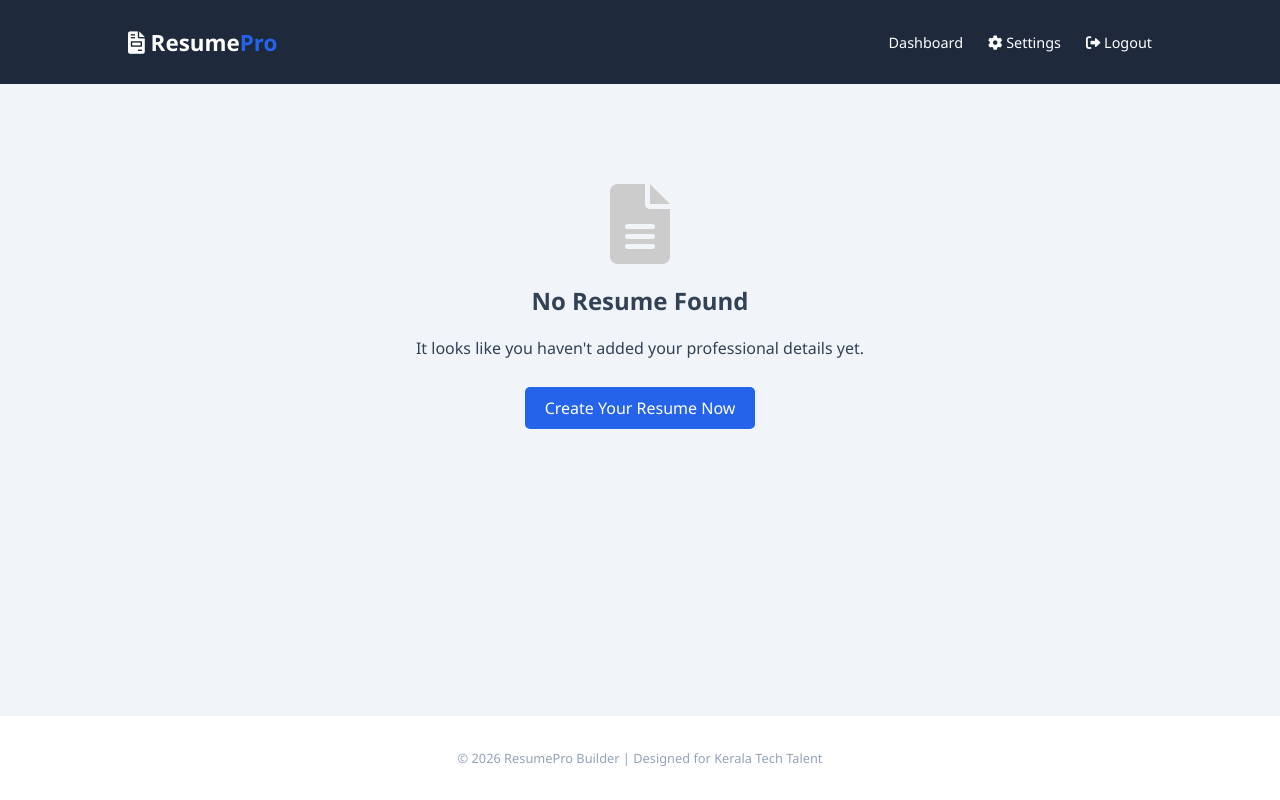
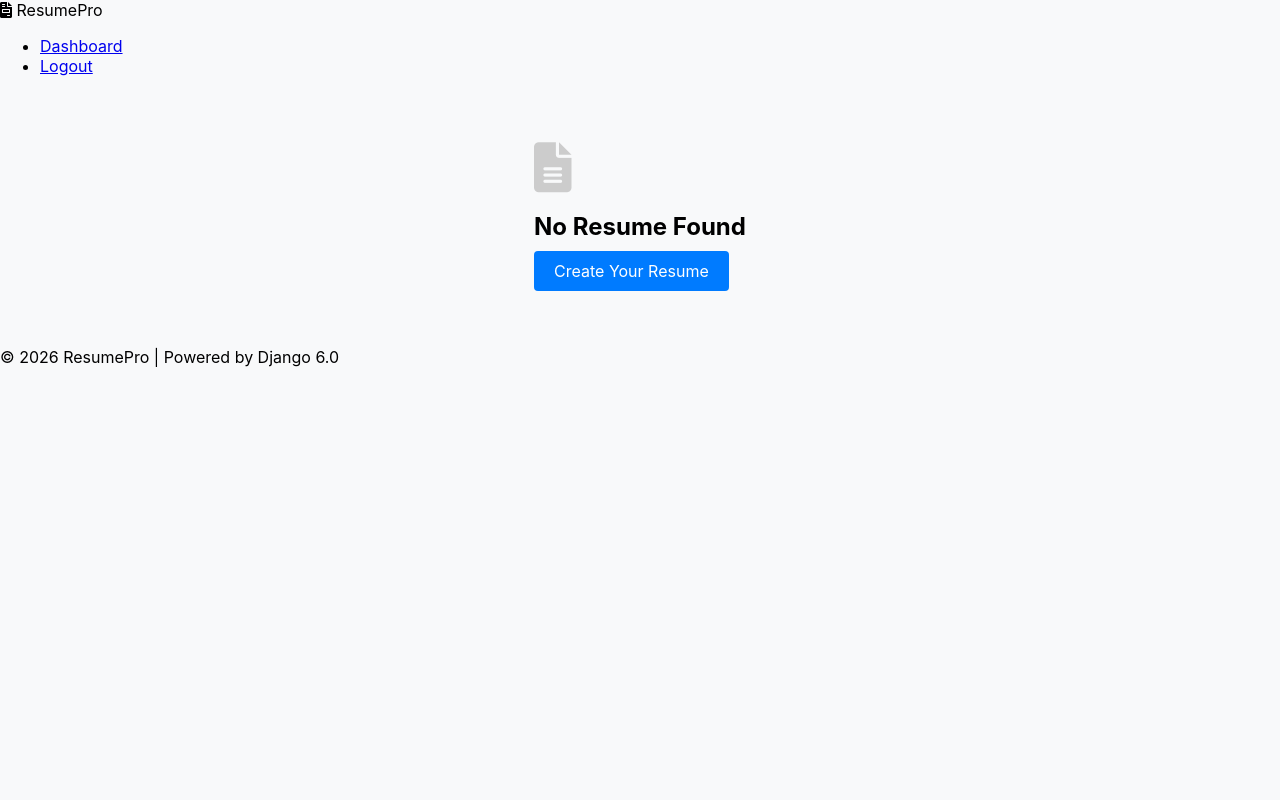
Before and after one commit to nithinn6034/job-portal, a Django app: page /view_resume_user in a window 1280 px wide. Run offline with Django 5.2, Linux system fonts and the light colour scheme; a user stored in the database is signed in; data comes from the database, SQL or seed files in the repository; both versions use the stored data as it was after the commit.

Commit message:
Fix resume field mapping and add separate CSS for print support

```diff
--- a/final_app/templates/view_resume_user.html
+++ b/final_app/templates/view_resume_user.html
@@ -15,8 +15,7 @@
             <div class="logo"><i class="fas fa-file-invoice"></i> Resume<span>Pro</span></div>
             <ul class="nav-links">
                 <li><a href="{% url 'userfront_load' %}">Dashboard</a></li>
-                <li><a href="#"><i class="fas fa-cog"></i> Settings</a></li>
-                <li><a href="{% url 'logout' %}"><i class="fas fa-sign-out-alt"></i> Logout</a></li>
+                <li><a href="{% url 'logout' %}">Logout</a></li>
             </ul>
         </nav>
     </header>
@@ -46,22 +71,17 @@
                     <a href="javascript:window.print()" class="btn-secondary">Download PDF</a>
                 </div>
             </div>
-
         {% else %}
-        <div class="no-resume-container" style="text-align: center; padding: 50px;">
-            <i class="fas fa-file-alt" style="font-size: 80px; color: #ccc;"></i>
+            <div class="no-resume-container">
+                <i class="fas fa-file-alt" style="font-size: 50px; color: #ccc;"></i>
                 <h2>No Resume Found</h2>
-            <p>It looks like you haven't added your professional details yet.</p>
-            <br>
-            <a href="{% url 'add_det_for_jobuser' %}" class="btn-primary" style="padding: 10px 20px; text-decoration: none;">
-                Create Your Resume Now
-            </a>
+                <a href="{% url 'add_det_for_jobuser' %}" class="btn-primary">Create Your Resume</a>
             </div>
         {% endif %}
     </main>
 
     <footer class="site-footer">
-        <p>&copy; 2026 ResumePro Builder | Designed for Kerala Tech Talent</p>
+        <p>&copy; 2026 ResumePro | Powered by Django 6.0</p>
     </footer>
 
 </body>
--- a/static/css/view_resume_user.css
+++ b/static/css/view_resume_user.css
@@ -1,123 +1,103 @@
 /* General Styling */
-:root {
-    --primary: #2563eb;
-    --dark: #1e293b;
-    --light-bg: #f1f5f9;
-    --text: #334155;
+body {
+    background-color: #f8f9fa;
+    font-family: 'Inter', sans-serif;
+    margin: 0;
 }
 
-body {
-    margin: 0;
-    font-family: 'Segoe UI', Tahoma, Geneva, Verdana, sans-serif;
-    background-color: var(--light-bg);
-    color: var(--text);
+.content-area {
+    padding: 50px 20px;
     display: flex;
-    flex-direction: column;
-    min-height: 100vh;
+    justify-content: center;
 }
 
-/* --- SITE HEADER --- */
-.site-header {
-    background: var(--dark);
-    padding: 15px 10%;
-    color: white;
+.resume-paper {
+    background: #fff;
+    width: 100%;
+    max-width: 850px;
+    padding: 60px;
+    border-radius: 4px;
+    box-shadow: 0 4px 20px rgba(0,0,0,0.08);
 }
 
-.navbar {
+/* Header & Image */
+.resume-header {
     display: flex;
-    justify-content: space-between;
+    gap: 40px;
     align-items: center;
 }
 
-.logo { font-size: 1.4rem; font-weight: 800; }
-.logo span { color: var(--primary); }
-
-.nav-links { list-style: none; display: flex; gap: 25px; }
-.nav-links a { color: white; text-decoration: none; font-size: 0.9rem; transition: 0.3s; }
-.nav-links a:hover { color: var(--primary); }
-
-/* --- RESUME MODEL (THE PAPER) --- */
-.content-area {
-    padding: 50px 20px;
-    flex: 1;
-}
-
-.resume-paper {
-    background: white;
-    max-width: 800px;
-    margin: 0 auto;
-    padding: 50px;
-    box-shadow: 0 10px 30px rgba(0,0,0,0.1);
-    border-top: 8px solid var(--primary);
-}
-
-.resume-header {
-    display: flex;
-    justify-content: space-between;
-    align-items: flex-start;
-    border-bottom: 2px solid #eee;
-    padding-bottom: 30px;
-    margin-bottom: 30px;
-}
-
 .resume-img {
-    width: 130px;
-    height: 130px;
+    width: 140px;
+    height: 140px;
+    border-radius: 50%;
     object-fit: cover;
-    border: 4px solid #f8fafc;
-    box-shadow: 0 4px 10px rgba(0,0,0,0.1);
+    border: 3px solid #eee;
 }
 
 .resume-contact h1 {
+    margin: 0;
     font-size: 2.2rem;
-    margin: 0 0 10px 0;
-    color: var(--dark);
+    color: #333;
 }
 
-.resume-contact p { margin: 5px 0; font-size: 0.95rem; color: #64748b; }
-
-.section-title {
-    font-size: 1.1rem;
-    text-transform: uppercase;
-    color: var(--primary);
-    border-bottom: 1px solid #e2e8f0;
-    padding-bottom: 5px;
-    margin: 25px 0 15px 0;
+.resume-contact p {
+    color: #666;
+    margin: 5px 0;
 }
 
-.skill-tag {
-    background: #eff6ff;
-    color: var(--primary);
-    padding: 6px 15px;
-    border-radius: 20px;
-    font-size: 0.85rem;
-    font-weight: 600;
+.resume-divider {
+    border: none;
+    border-top: 1px solid #eee;
+    margin: 30px 0;
 }
 
-/* --- ACTIONS --- */
+/* Grid Body */
+.resume-body {
+    display: grid;
+    grid-template-columns: 1fr 1fr;
+    gap: 50px;
+    text-align: left;
+}
+
+.resume-section h3 {
+    font-size: 1.1rem;
+    color: #007bff;
+    border-bottom: 2px solid #007bff;
+    padding-bottom: 5px;
+    text-transform: uppercase;
+}
+
+/* Skill Badges */
+.skill-badge {
+    display: inline-block;
+    background: #e9ecef;
+    padding: 5px 12px;
+    border-radius: 20px;
+    margin: 4px 2px;
+    font-size: 0.85rem;
+    color: #495057;
+}
+
+/* Footer UI */
 .resume-footer-actions {
     margin-top: 50px;
-    padding-top: 20px;
-    border-top: 1px dashed #cbd5e1;
     display: flex;
     gap: 15px;
+    justify-content: center;
 }
 
-.btn-primary { background: var(--primary); color: white; padding: 10px 20px; border-radius: 5px; text-decoration: none; }
-.btn-secondary { background: var(--dark); color: white; padding: 10px 20px; border-radius: 5px; text-decoration: none; }
+.btn-primary { background: #007bff; color: white; padding: 10px 20px; text-decoration: none; border-radius: 4px; }
+.btn-secondary { background: #6c757d; color: white; padding: 10px 20px; text-decoration: none; border-radius: 4px; }
 
-/* --- FOOTER --- */
-.site-footer {
-    text-align: center;
-    padding: 20px;
-    background: white;
-    font-size: 0.8rem;
-    color: #94a3b8;
+/* Print Logic */
+@media print {
+    .site-header, .site-footer, .resume-footer-actions {
+        display: none !important;
+    }
+    .resume-paper {
+        box-shadow: none;
+        padding: 0;
+    }
+    body { background: white; }
 }
-
-/* Print Logic: Hide Header/Footer when printing to PDF */
-@media print {
-    .site-header, .site-footer, .resume-footer-actions { display: none; }
-    body { background: white; }
-    .resume-paper { box-shadow: none; padding: 0; margin: 0; width: 100%; }
-}
```
Also changed, not shown: other parts of final_app/templates/view_resume_user.html (+27 -1 lines), db.sqlite3. Lines whose indentation alone changed are shown as unchanged.
